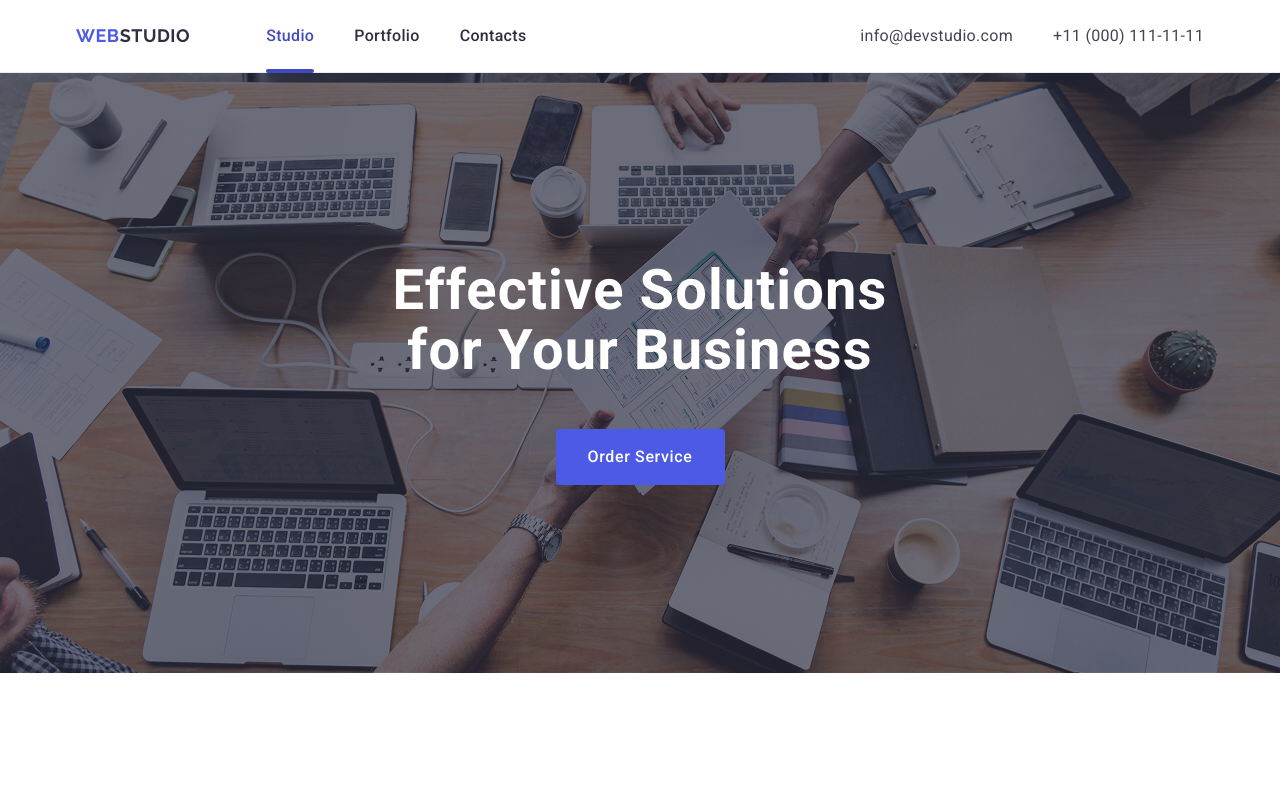
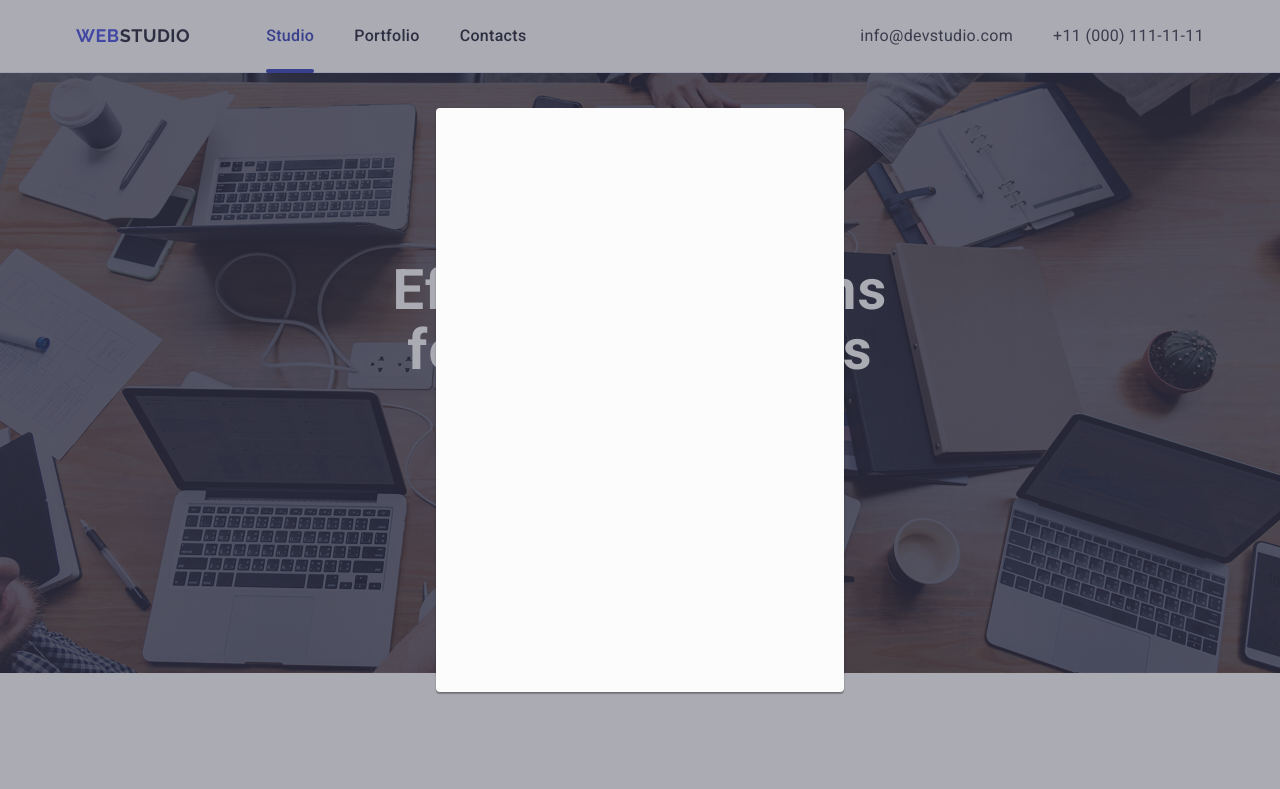
Before and after one commit to Andrii-Mitko/goit-markup-hw-05, a plain HTML site: page index.html in a window 1280 px wide. Shown: the top 789 px of the page. Drawn offline with nearby package versions, Linux system fonts and the light colour scheme.

Commit message:
backdrop

```diff
--- a/css/styles.css
+++ b/css/styles.css
@@ -1,3 +1,4 @@
+/* #region body */
 body {
   font-family: "Roboto", "Raleway", sans-serif;
   color: #434455;
@@ -37,6 +38,8 @@ img {
   padding: 0 15px;
   margin: 0 auto;
 }
+/* #endregion body */
+
 /* #region Header  */
 
 .container-header {
@@ -477,3 +480,65 @@ img {
   fill: #f4f4fd;
 }
 /* #endregion Footer */
+
+/* #region visually-hidden */
+.backdrop {
+  position: fixed;
+  top: 0;
+  left: 0;
+  width: 100%;
+  height: 100%;
+
+  background-color: rgba(46, 47, 66, 0.4);
+  opacity: 0;
+  visibility: hidden;
+  pointer-events: none;
+  transition: opacity 250ms cubic-bezier(0.4, 0, 0.2, 1),
+    visibility 250ms cubic-bezier(0.4, 0, 0.2, 1);
+}
+
+.modal {
+  position: absolute;
+  top: 50%;
+  left: 50%;
+  width: 408px;
+
+  min-height: 584px;
+  border-radius: 4px;
+  transform: translate(-50%, -50%);
+  box-shadow: 0 1px 1px 0 rgba(0, 0, 0, 0.14), 0 1px 3px 0 rgba(0, 0, 0, 0.12),
+    0 2px 1px 0 rgba(0, 0, 0, 0.2);
+  background-color: #fcfcfc;
+  transition: transform 250ms cubic-bezier(0.4, 0, 0.2, 1);
+}
+.backdrop.is-open {
+  opacity: 1;
+  visibility: visible;
+  pointer-events: auto;
+}
+.backdrop:not(.is-open) .modal {
+  transform: translate(-50%, -50%) scale(1.5);
+}
+/* .visually-hidden {
+  position: absolute;
+  width: 1px;
+  height: 1px;
+  margin: -1px;
+  border: 0;
+  padding: 0;
+  white-space: nowrap;
+  clip-path: inset(100%);
+  clip: rect(0, 0, 0, 0);
+  overflow: hidden;
+}
+.form-field {
+}
+.form-label {
+}
+.input-wrapper {
+}
+.form-input {
+}
+.form-icon {
+} */
+/* #endregion visually-hidden */
--- a/index.html
+++ b/index.html
@@ -504,5 +504,25 @@
       </div>
     </footer>
     <!-- #endregion Footer -->
+
+    <!-- #region visually-hidden -->
+    <div class="backdrop is-open">
+      <div class="modal"></div>
+    </div>
+    <!-- <div class="form-field">
+      <label class="form-label" for="input-name">Field Name</label>
+      <div class="input-wrapper">
+        <input
+          class="form-input"
+          name="input-name"
+          id="input-name"
+          type="text"
+        />
+        <svg class="form-icon" width="18" height="24">
+          <use href="./images/icons.svg#icon-name"></use>
+        </svg>
+      </div>
+    </div> -->
+    <!-- #endregion visually-hidden -->
   </body>
 </html>
```
